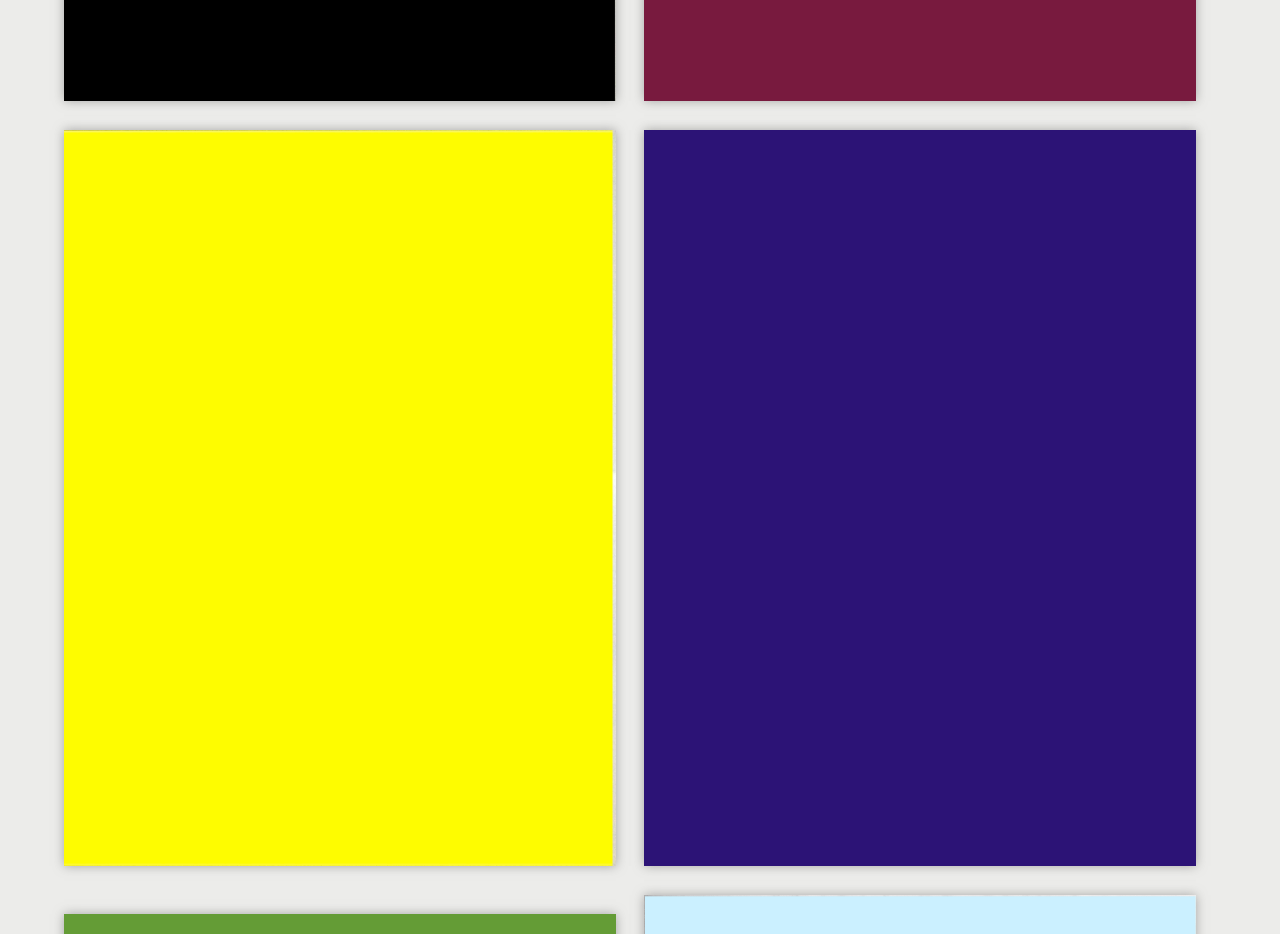
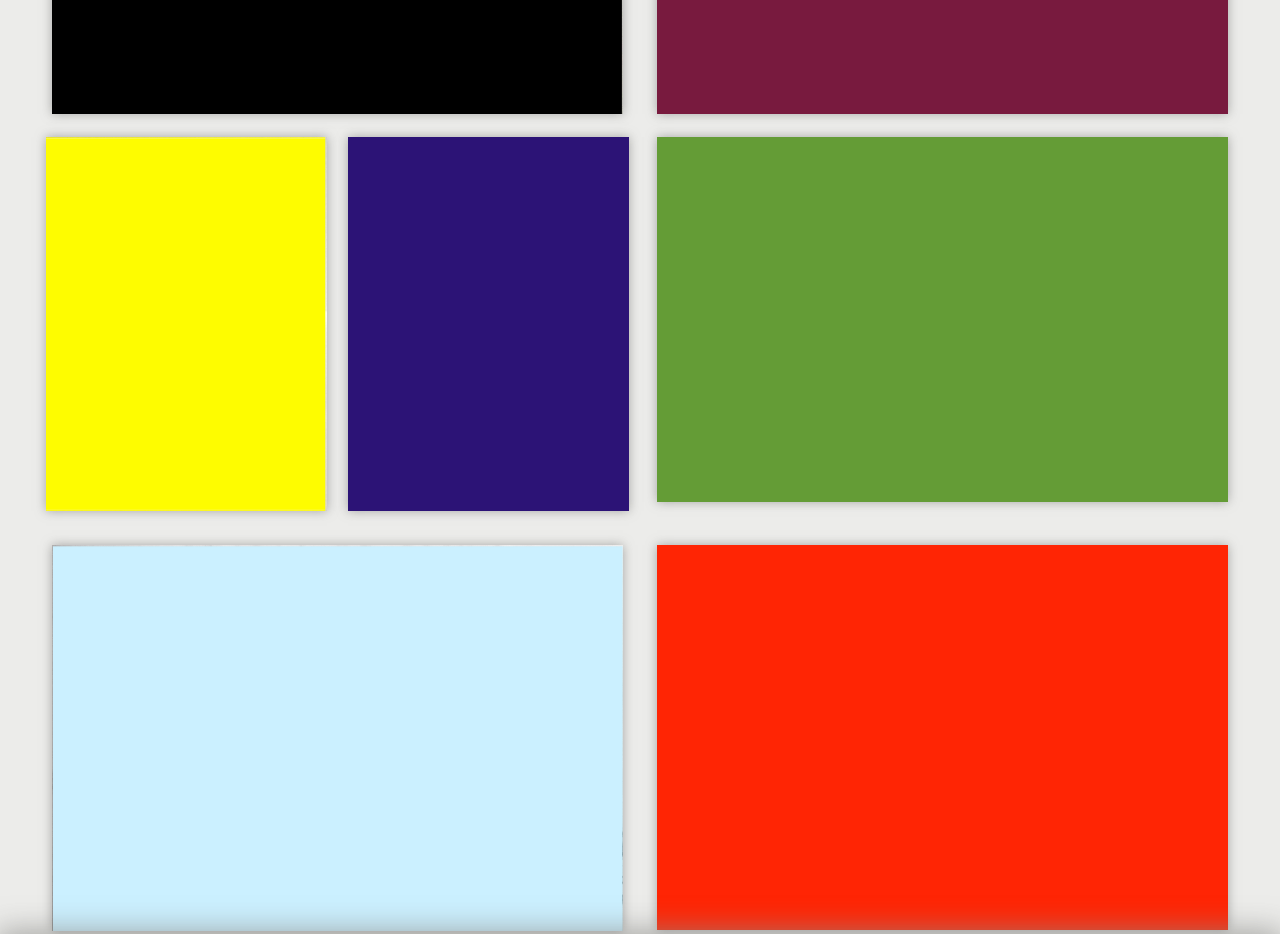
Before and after one commit to jackbillings13/jackbillings13.github.io, a plain HTML site: page ICE-Responsive/images.html in a window 1280 px wide. Shown: the part 600-1534 px from the top of the page. Drawn offline with Linux system fonts and the light colour scheme.

Commit message:
fixed responsive and added a link for ICE_1

```diff
--- a/ICE-Responsive/css/responsive.css
+++ b/ICE-Responsive/css/responsive.css
@@ -6,24 +6,9 @@
 		display: inline-block;
 		border-top: 1px solid red;
 	}
-/*	.photo-cell2{
-		margin-bottom: 2%;
-		margin-left: 2%;
-		display:inline;
-	}*/
-	.photo-cell {
-		display: inline;
-/*		margin-left: 0%;
-		margin-bottom: 25%;
-		margin-top: 10%;*/
-	}
-	.photo-cell img[alt*="Vertical"]{
-		width: 46%;
-		display: inline;
-  		box-shadow: 0px 0px 10px rgba(141, 141, 139, .75);
-		margin-top: 2%;
-/*		margin-bottom: 2%;*/
-		margin-left: 0%;
+	.vert {
+		width: 47%;
+		display: inline-block;
 	}
 }
 
@@ -39,22 +24,29 @@
 		right: 0;
 		margin-top: 15px;
 	}
-	.photo-cell{
-/*		margin-bottom: 2%;
-		margin-left: 2%;*/
-		display: inline;
+	.photo-grid {
+		display: grid;
+		grid-template-columns: repeat(4, 1fr);
+		grid-template-rows: repeat(3, 1fr);
+		grid-gap: 10px;
 	}
-	.photo-cell img {
-		width: 46%;
-  		box-shadow: 0px 0px 10px rgba(141, 141, 139, .75);
-  		display: inline;
+	.a {
+		grid-column: 1 / 3;
 	}
-	img[alt*="Vertical"]{
-		width: 22%;
-		display: inline;
-  		box-shadow: 0px 0px 10px rgba(141, 141, 139, .75);
-		margin-top: 2%;
-		margin-bottom: 2%;
-		margin-left: 0%;
+	.b {
+		grid-column: 3 / 5;
 	}
+	.vert {
+		margin-right: unset;
+		width: unset;
+		display: unset;
+		text-align: unset;
+	}
+	.vertical1 {
+		grid-column: 1 / 2;
+	}
+	.vertical2 {
+		grid-column: 2 / 3;
+	}
+
 }
--- a/ICE-Responsive/images.html
+++ b/ICE-Responsive/images.html
@@ -31,25 +31,25 @@
 		<section class="crafts">
 			<h1>Image Positoning Examples</h1>
 			<div class="photo-grid">
-				<div class="photo-cell">
+				<div class="photo-cell a">
 					<img class="resp-img" src="img/img1.jpg" alt="Black Horizontal Rectangle">
 				</div>
-				<div class="photo-cell">
+				<div class="photo-cell b">
 					<img class="resp-img" src="img/img2.jpg" alt="Maroon Horizontal Rectangle">
 				</div>
-				<div class="photo-cell">
+				<div class="photo-cell a vert vertical1">
 					<img class="resp-img" src="img/img3.jpg" alt="Yellow Vertical  Rectangle">
 				</div>
-				<div class="photo-cell">
+				<div class="photo-cell a  vert vertical2">
 					<img class="resp-img" src="img/img4.jpg" alt="Bluish-purple Vertical  Rectangle">
 				</div>
-				<div class="photo-cell">
+				<div class="photo-cell b">
 					<img class="resp-img" src="img/img5.jpg" alt="Green Horizontal Rectangle">
 				</div>
-				<div class="photo-cell">
+				<div class="photo-cell a">
 					<img class="resp-img" src="img/img6.jpg" alt="Light Blue Horizontal Rectangle">
 				</div>
-				<div class="photo-cell">
+				<div class="photo-cell b">
 					<img class="resp-img" src="img/img7.jpg" alt="Red Horizontal Rectangle">
 				</div>
 			</div>
```
Also changed, not shown: ICE_1/index.html (+1 -1 lines).
